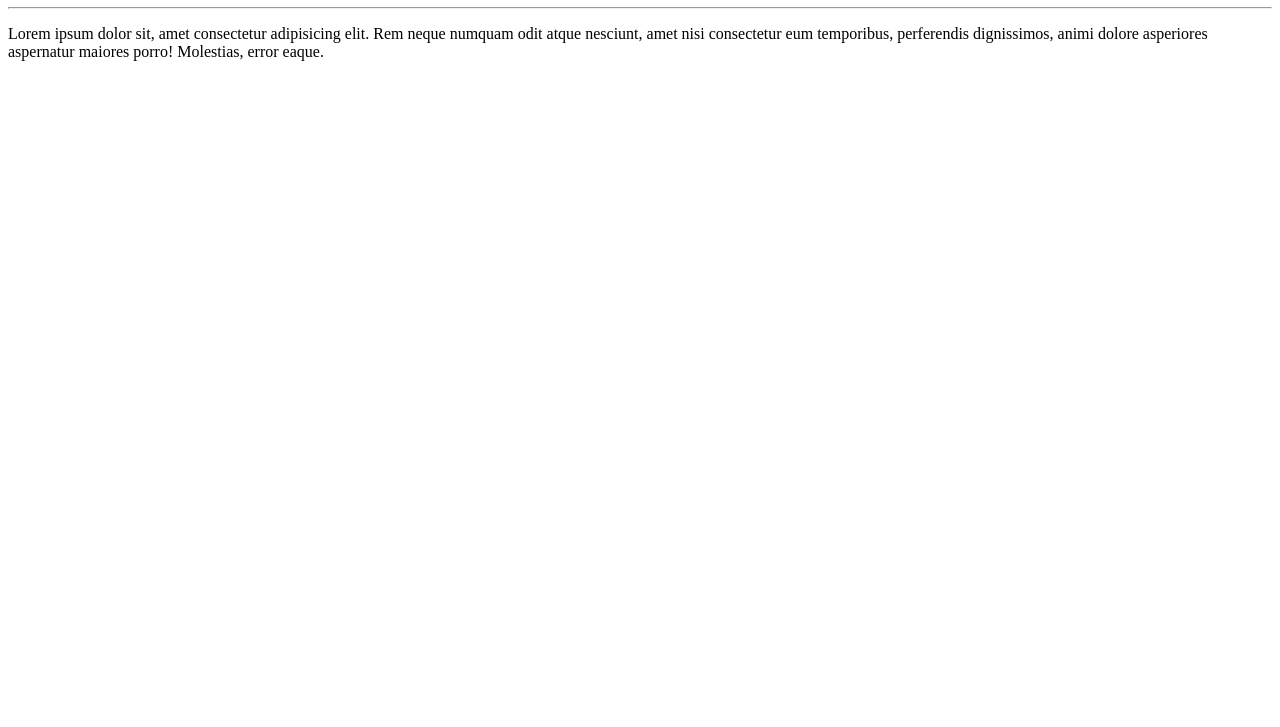
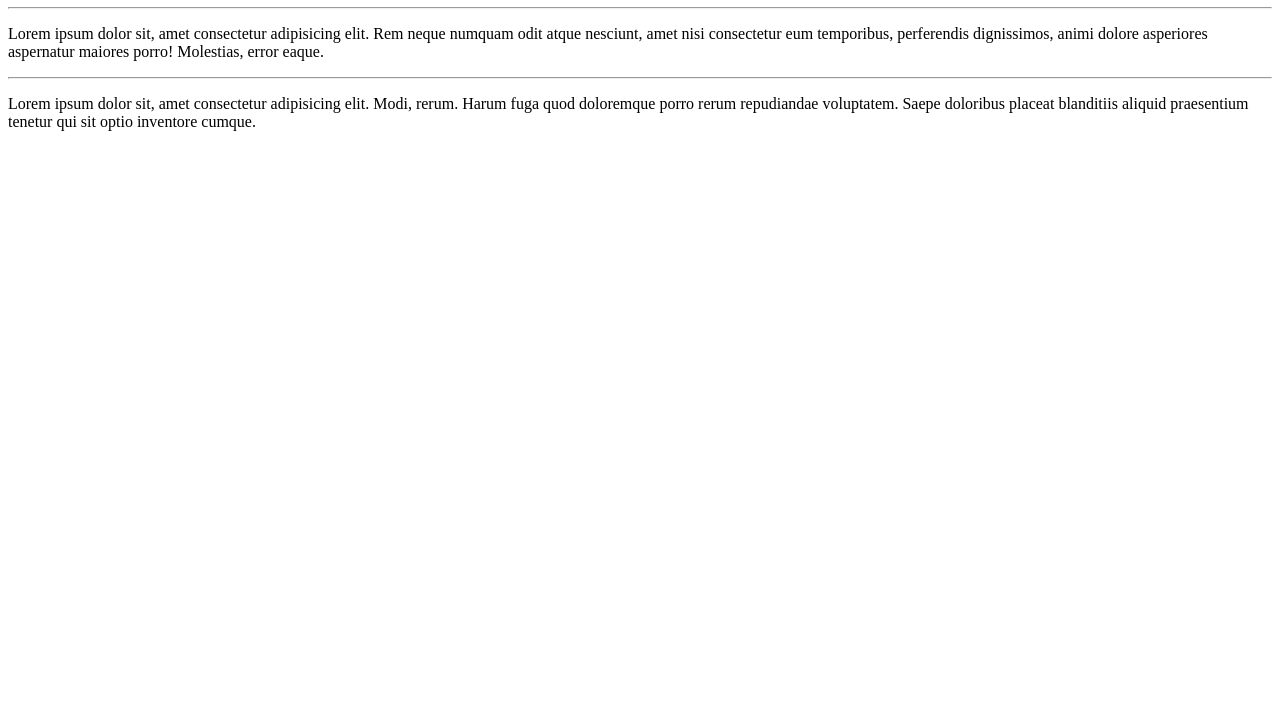
Before and after one commit to Arao-Queiroz/Ola-Mundo, a plain HTML site: page site-exemplo/index.html in a window 1280 px wide. Shown: the part 73-800 px from the top of the page. Drawn offline with Linux system fonts and the light colour scheme.

Commit message:
Atualização Site

```diff
--- a/site-exemplo/index.html
+++ b/site-exemplo/index.html
@@ -9,5 +9,7 @@
     <h1>Olá, Mundo!</h1>
     <hr>
     <p>Lorem ipsum dolor sit, amet consectetur adipisicing elit. Rem neque numquam odit atque nesciunt, amet nisi consectetur eum temporibus, perferendis dignissimos, animi dolore asperiores aspernatur maiores porro! Molestias, error eaque.</p>
+    <hr>
+    <p>Lorem ipsum dolor sit, amet consectetur adipisicing elit. Modi, rerum. Harum fuga quod doloremque porro rerum repudiandae voluptatem. Saepe doloribus placeat blanditiis aliquid praesentium tenetur qui sit optio inventore cumque.</p>
 </body>
 </html>
```
